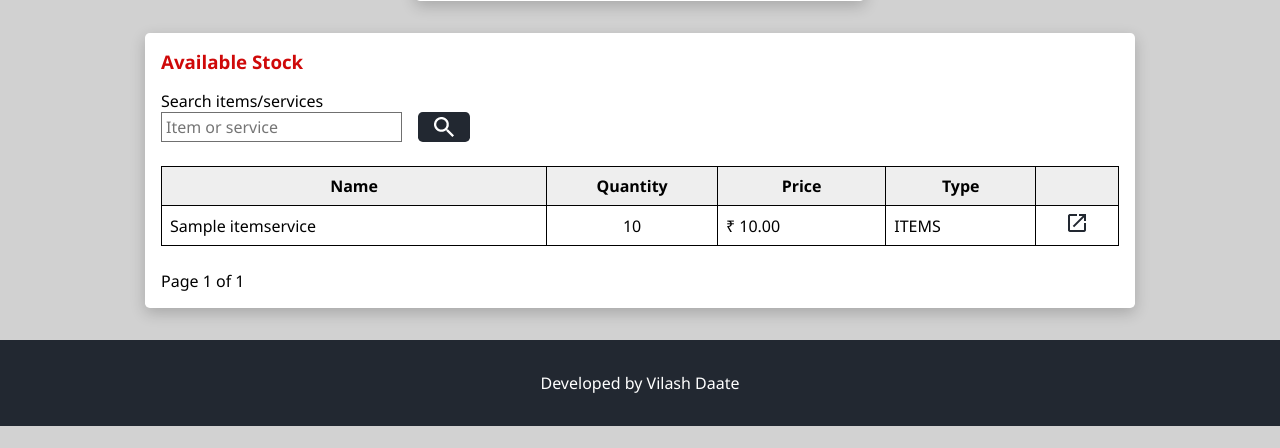
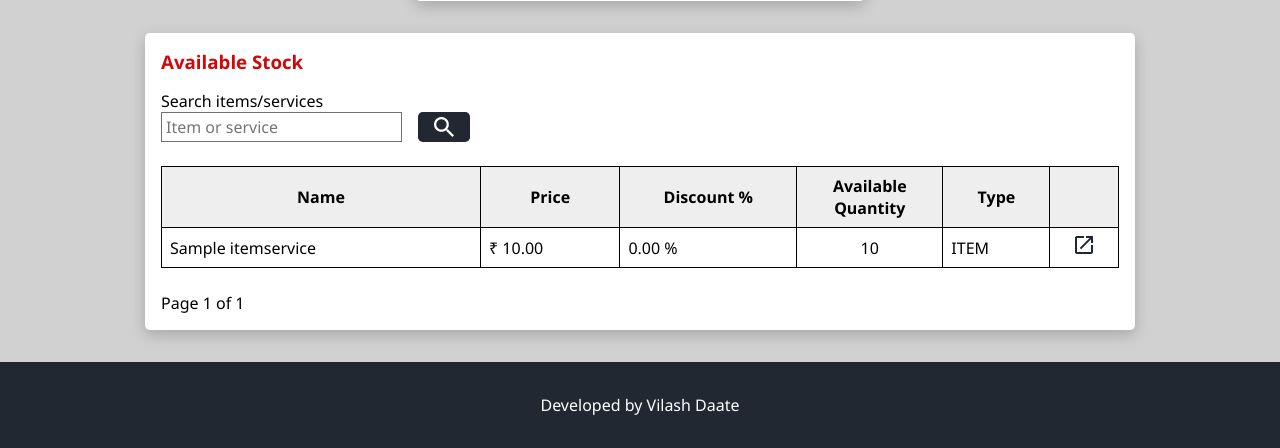
Before and after one commit to vilash99/shop_django, a Django app: page /stock/ in a window 1280 px wide. Shown: the part 467-915 px from the top of the page. Before the commit the page ends 893 px from the top, so only its background shows below. Run offline with Django 4.2, Linux system fonts and the light colour scheme; a user stored in the database is signed in; tables that the repository leaves empty hold one stand-in row (values such as "Sample post").

Commit message:
Remove anchor from table values

```diff
--- a/invoice/templates/invoice/invoice.html
+++ b/invoice/templates/invoice/invoice.html
@@ -93,11 +93,7 @@
       {% for invoice in page_obj %}
         <tr>
           <td>{{ invoice.bill_date|date:"d-m-Y" }}</td>
-          <td>
-            <a class="text-link" href="{% url 'invoice:transaction_detail' invoice.id %}">
-              {{ invoice.party.name }}
-            </a>
-          </td>
+          <td>{{ invoice.party.name }}</td>
           <td class="price-field">₹ {{ invoice.net_total|default:0|intcomma }}.00</td>
 
           <td class="center-field">
--- a/invoice/templates/party/parties.html
+++ b/invoice/templates/party/parties.html
@@ -77,11 +77,7 @@
 
       {% for party in page_obj %}
         <tr>
-          <td>
-            <a class="text-link" href="{% url 'invoice:party_detail' party.id %}">
-              {{ party.name }}
-            </a>
-          </td>
+          <td>{{ party.name }}</td>
           <td class="price-field">₹ {{ party.total_bill|default:0|intcomma }}.00</td>
 
           <td class="{% if party.balance_amount < 0 %}negative-price{% else %}price-field{% endif %}">
--- a/invoice/templates/party/update-party.html
+++ b/invoice/templates/party/update-party.html
@@ -73,11 +73,7 @@
 
     {% for transaction in page_obj %}
       <tr>
-        <td>
-          <a class="text-link" href="{% url 'invoice:balance_payment_update' transaction.id %}">
-            {{ transaction.pay_date }}
-          </a>
-        </td>
+        <td>{{ transaction.pay_date }}</td>
         <td class="price-field">₹ {{ transaction.amount|default:0|intcomma }}.00</td>
         <td class="center-field">
           <a class="icon-edit" href="{% url 'invoice:balance_payment_update' transaction.id %}">
--- a/invoice/templates/stock/new-item-stock-list.html
+++ b/invoice/templates/stock/new-item-stock-list.html
@@ -102,28 +102,27 @@
     <table class="data-table">
       <tr>
         <th>Name</th>
-        <th>Quantity</th>
         <th>Price</th>
+        <th>Discount %</th>
+        <th>Available<br>Quantity</th>
         <th>Type</th>
         <th></th>
       </tr>
 
       {% for item in page_obj %}
         <tr>
-          <td>
-            <a class="text-link" href="{% url 'invoice:item_detail' item.id %}">
-              {{ item.name }}
-            </a>
-          </td>
+          <td>{{ item.name }}</td>
+          <td>₹ {{ item.price|intcomma }}.00</td>
+          <td>{{ item.discount }} %</td>
+
           {% if item.item_type %}
             <td class="center-field">{{ item.quantity }}</td>
-            <td>₹ {{ item.price|intcomma }}.00</td>
-            <td>ITEMS</td>
+            <td>ITEM</td>
           {% else %}
             <td class="center-field">-</td>
-            <td>₹ {{ item.price|intcomma }}.00</td>
-            <td>SERVICES</td>
+            <td>SERVICE</td>
           {% endif %}
+
           <td class="center-field">
             <a class="icon-edit" href="{% url 'invoice:item_detail' item.id %}">
               <img src="{% static 'images/icon-edit.png' %}" alt="Edit">
--- a/static/css/styles.css
+++ b/static/css/styles.css
@@ -373,13 +373,3 @@ footer {
 .center-container h1 {
   font-size: 4rem;
 }
-
-.text-link {
-  color: var(--clr-black);
-  text-decoration: none;
-}
-
-.text-link:hover {
-  text-decoration: underline;
-  color: #0404e4;
-}
```
